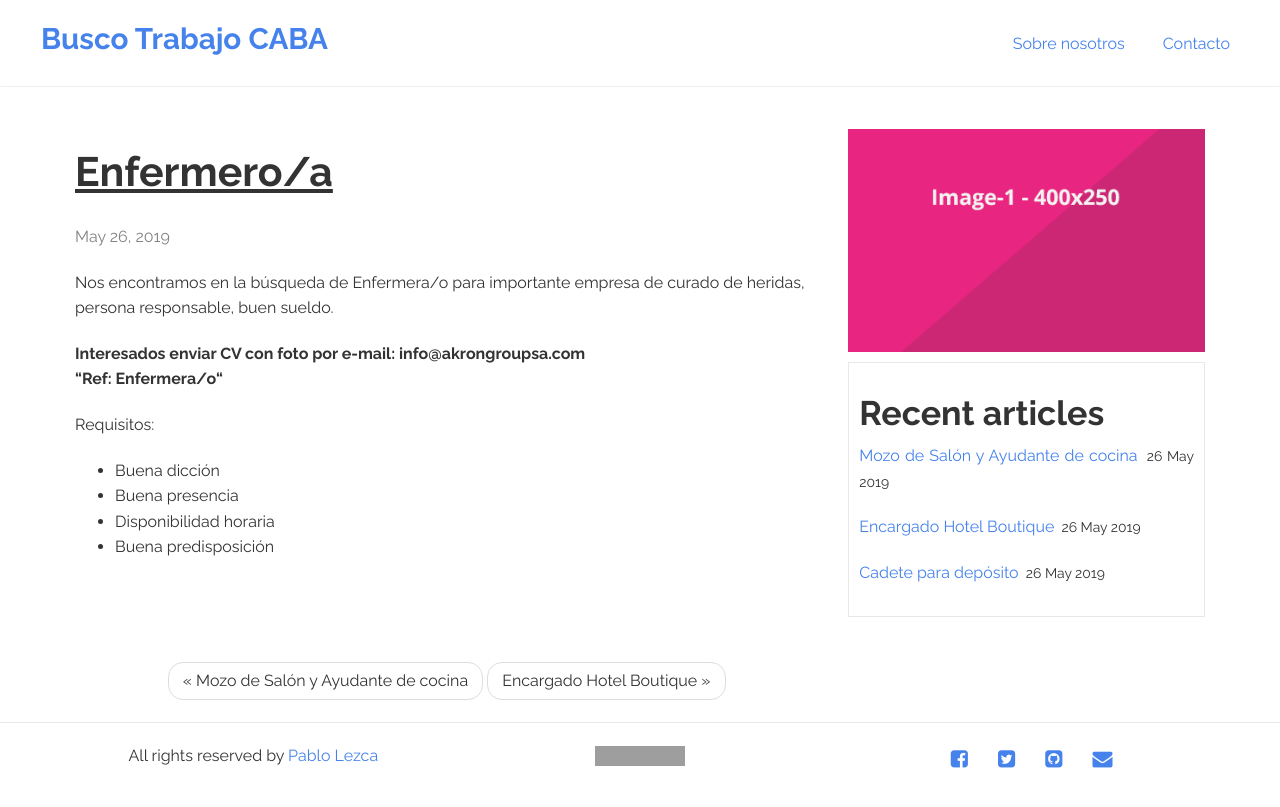
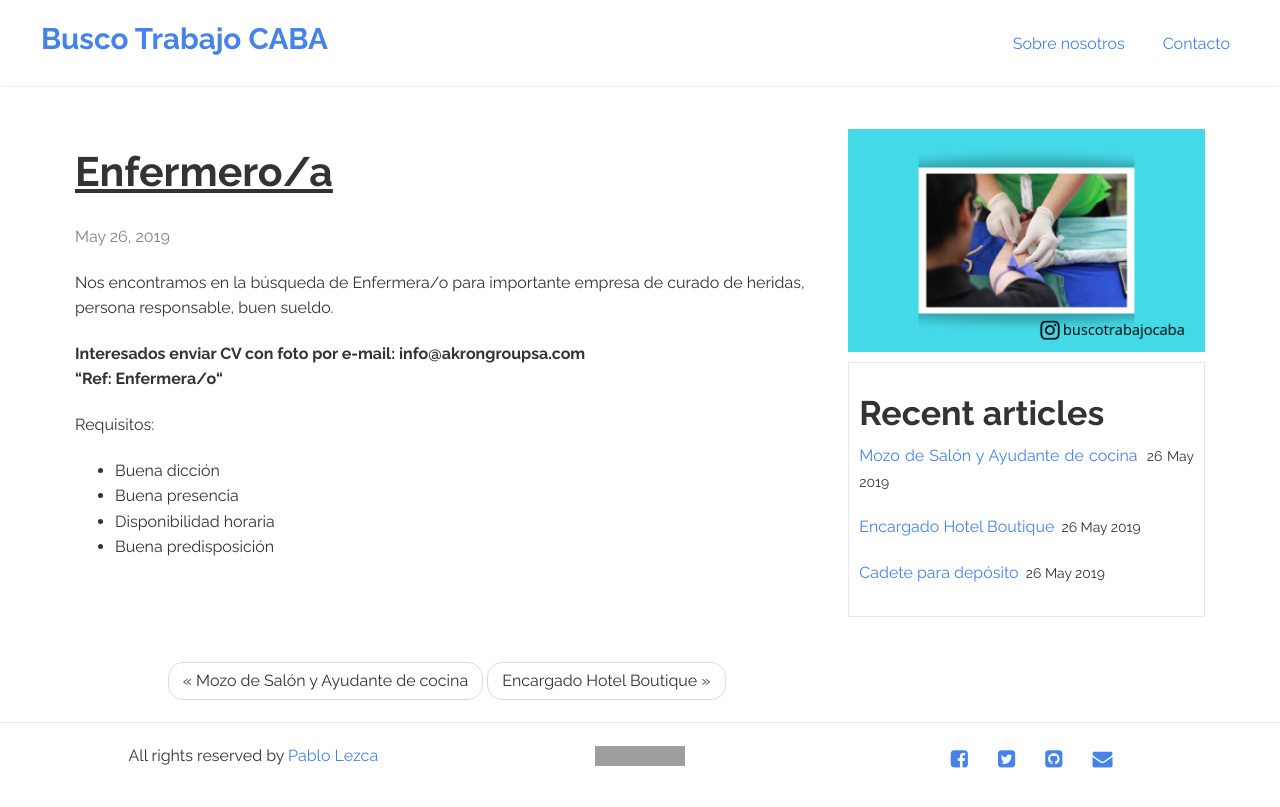
Before and after one commit to Lucas68747/buscotrabajoargentina.github.io, a Jekyll site: the page built from _posts/2019-05-26-enfermerao.md, in a window 1280 px wide. Shown: the top 807 px of the page. Built offline with Jekyll 4.4.1, drawn with Linux system fonts in a browser that asks for light colours; grey boxes are pictures that could not be loaded.

Commit message:
Update 2019-05-26-enfermerao.md

```diff
--- a/_posts/2019-05-26-enfermerao.md
+++ b/_posts/2019-05-26-enfermerao.md
@@ -2,7 +2,7 @@
 layout: post
 title:  "Enfermero/a"
 categories: hotel
-img: image-1.png
+img: enfermera.png
 ---
 
 
```
